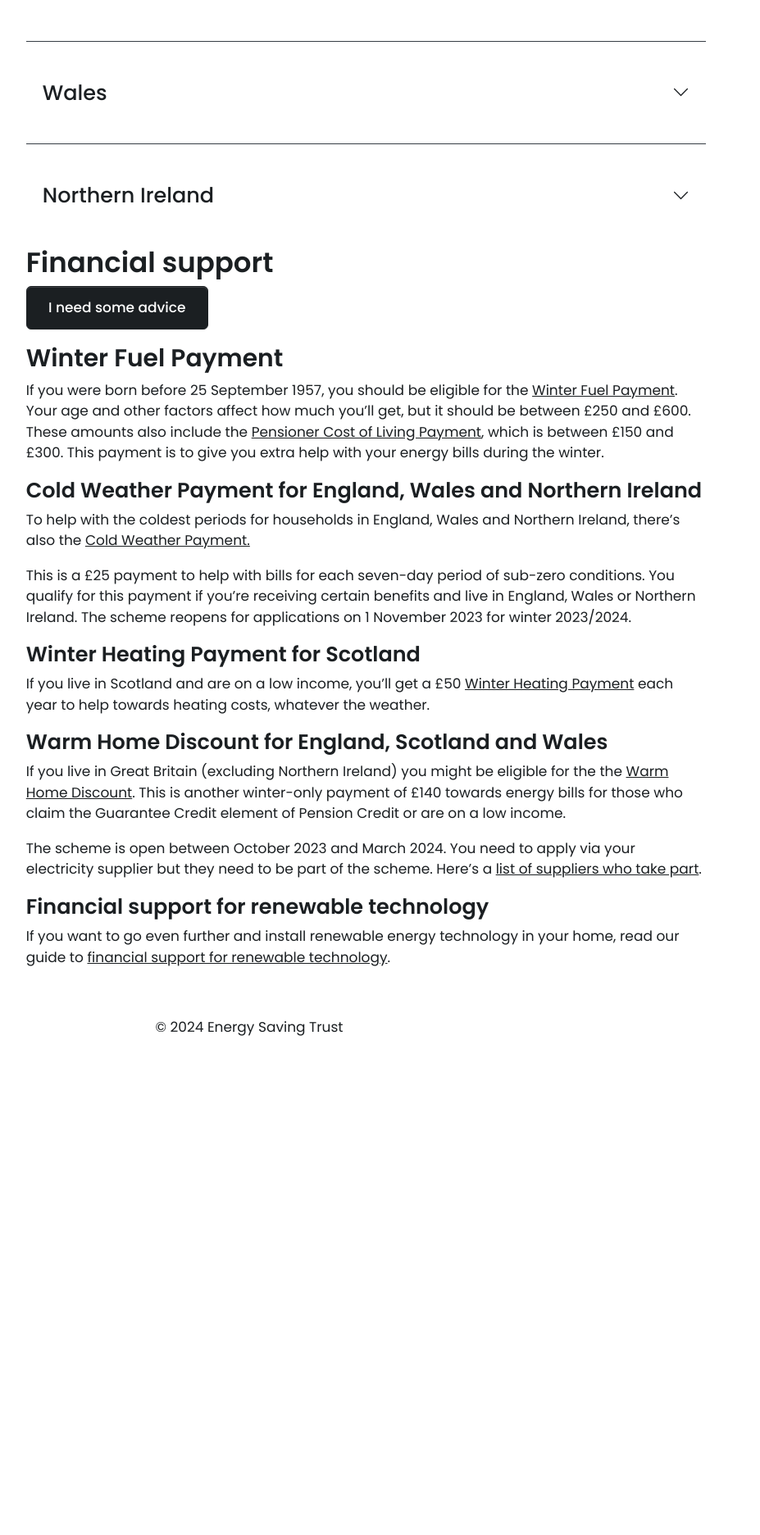
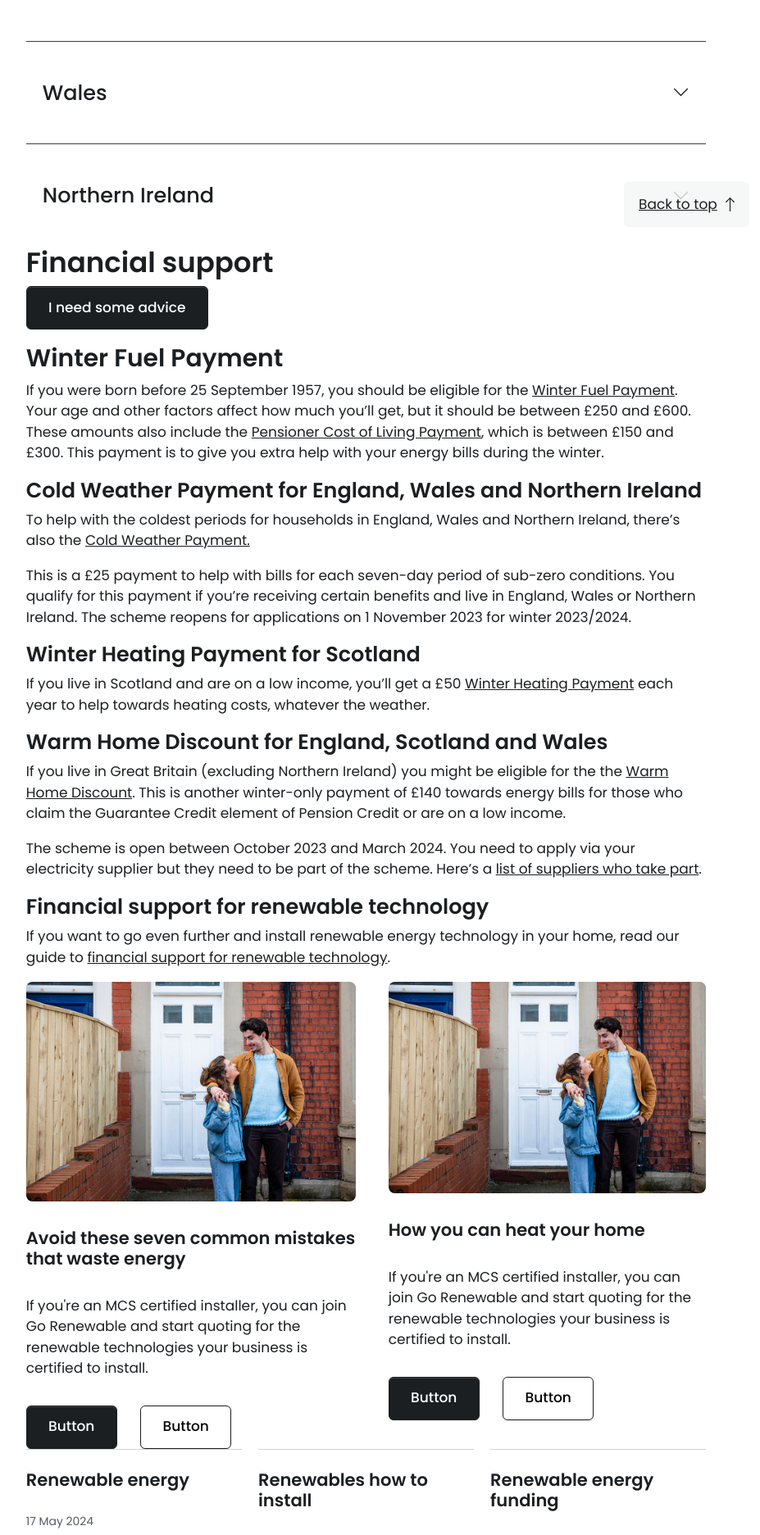
Before and after one commit to Energy-Saving-Trust/Design-System, a Jekyll site: the page built from testing/content.md, in a window 1280 px wide. Shown: the part 593-2466 px from the top of the page at 82% size, without its empty margins (336-1263 px from the left). Built offline with Jekyll 4.4.1, drawn with Linux system fonts in a browser that asks for light colours; nearby versions of some CDN libraries; before the commit the page ends 1919 px from its top, so only the background shows below that; some of the changed text lies outside the part shown.

Commit message:
content page content added

```diff
--- a/_sass/est/_back-to-top.scss
+++ b/_sass/est/_back-to-top.scss
@@ -35,6 +35,13 @@
   @include border-radius(var(--#{$prefix}btt-border-radius));
   @include transition($btn-transition);
 
+  &.fixed {
+    position: fixed;
+    bottom: 30px;
+    right: 30px;
+    z-index: 9;
+  }
+
   &:hover {
     background-color: var(--#{$prefix}btt-hover-bg);
     border-color: var(--#{$prefix}btt-hover-bg);
--- a/testing/content.md
+++ b/testing/content.md
@@ -135,3 +135,74 @@ This is another winter-only payment of £140 towards energy bills for those who
 
 <h4>Financial support for renewable technology</h4>
 <p>If you want to go even further and install renewable energy technology in your home, read our guide to <a href="">financial support for renewable technology</a>.</p>
+
+<div class="d-flex flex-wrap justify-content-between" style="gap: 40px;">
+  <div class="card card-button card-borderless" style="flex: 1 1 calc(50% - 1.5rem);">
+  <img class="card-img-top" src="../assets/example-images/card-img.jpeg" alt="">
+    <div class="card-body">
+      <h5 class="card-title">Avoid these seven common mistakes that waste energy</h5>
+      <p class="card-text">If you're an MCS certified installer, you can join Go Renewable and start quoting for the renewable technologies your business is certified to install.</p>
+      <a href="#" class="btn btn-primary">Button</a>
+      <a href="#" class="btn btn-secondary">Button</a>
+    </div>
+  </div>
+  <div class="card card-button card-borderless" style="flex: 1 1 calc(50% - 40px);">
+  <img class="card-img-top" src="../assets/example-images/card-img.jpeg" alt="">
+    <div class="card-body">
+      <h5 class="card-title">How you can heat your home</h5>
+      <p class="card-text">If you're an MCS certified installer, you can join Go Renewable and start quoting for the renewable technologies your business is certified to install.</p>
+      <a href="#" class="btn btn-primary">Button</a>
+      <a href="#" class="btn btn-secondary">Button</a>
+    </div>
+  </div>
+</div>
+
+<div class="d-flex flex-wrap justify-content-between" style="gap: 20px;">
+  <div class="card card-simple-article" style="flex: 1 1 calc(33% - 40px);">
+    <div class="card-body">
+      <a class="card-title-link" href="#"><h5 class="card-title">Renewable energy</h5></a>
+      <h6 class="card-subtitle mb-3 text-muted">17 May 2024</h6>
+      <p class="card-text">Our response to the July 2024 energy price cap announcement, with commentary from Energy Saving Trust chief executive Mike Thornton.</p>
+    </div>
+  </div>
+  <div class="card card-simple-article" style="flex: 1 1 calc(33% - 40px);">
+    <div class="card-body">
+      <a class="card-title-link" href="#"><h5 class="card-title">Renewables how to install</h5></a>
+      <h6 class="card-subtitle mb-3 text-muted">17 May 2024</h6>
+      <p class="card-text">Our response to the July 2024 energy price cap announcement, with commentary from Energy Saving Trust chief executive Mike Thornton.</p>
+    </div>
+  </div>
+  <div class="card card-simple-article" style="flex: 1 1 calc(33% - 40px);">
+    <div class="card-body">
+      <a class="card-title-link" href="#"><h5 class="card-title">Renewable energy funding</h5></a>
+      <h6 class="card-subtitle mb-3 text-muted">17 May 2024</h6>
+      <p class="card-text">Our response to the July 2024 energy price cap announcement, with commentary from Energy Saving Trust chief executive Mike Thornton.</p>
+    </div>
+  </div>
+</div>
+
+<div class="d-flex flex-wrap justify-content-between" style="gap: 20px;">
+  <a href="#" class="card card-article" style="flex: 1 1 calc(33% - 40px);">
+    <div class="card-body">
+      <h5 class="card-title">Policy briefing: accelerating retrofit through advice and information</h5>
+      <h6 class="card-subtitle">17 May 2024</h6>
+      <p class="card-text">In November 2023, Energy Saving Trust convened a group of retrofit policy experts. The aim was to consider how effective provision of…</p>
+    </div>
+  </a>
+  <a href="#" class="card card-article" style="flex: 1 1 calc(33% - 40px);">
+    <div class="card-body">
+      <h5 class="card-title">Policy briefing: accelerating retrofit through advice and information</h5>
+      <h6 class="card-subtitle">17 May 2024</h6>
+      <p class="card-text">In November 2023, Energy Saving Trust convened a group of retrofit policy experts. The aim was to consider how effective provision of…</p>
+    </div>
+  </a>
+  <a href="#" class="card card-article" style="flex: 1 1 calc(33% - 40px);">
+    <div class="card-body">
+      <h5 class="card-title">Policy briefing: accelerating retrofit through advice and information</h5>
+      <h6 class="card-subtitle">17 May 2024</h6>
+      <p class="card-text">In November 2023, Energy Saving Trust convened a group of retrofit policy experts. The aim was to consider how effective provision of…</p>
+    </div>
+  </a>
+</div>
+
+<a href="#" class="back-to-top fixed">Back to top</a>
```
